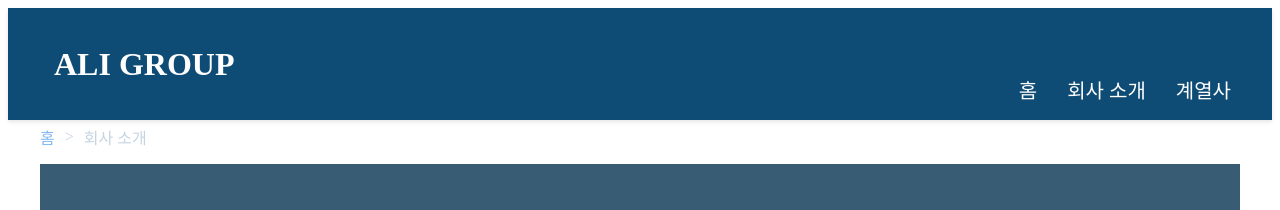
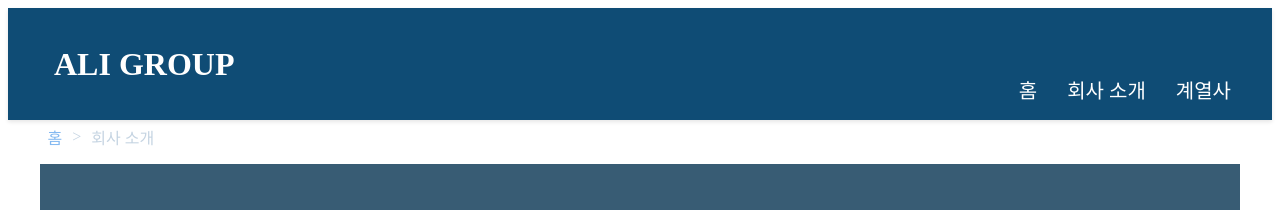
Before and after one commit to azgian/aligroupsvelte, a SvelteKit app: page /aboutUs in a window 1280 px wide. Shown: the top 210 px of the page. Built offline with nearby package versions, Linux system fonts and the light colour scheme.

Commit message:
네비게이션 좌측 여백

```diff
--- a/src/components/Breadcrumb.svelte
+++ b/src/components/Breadcrumb.svelte
@@ -19,7 +19,7 @@
 
 <style>
 	.breadcrumb {
-		padding: 5px 0 0;
+		padding: 5px 0 0 15px;
 		/* background-color: #f8f9fa; */
 		max-width: 1200px;
 		margin: 0 auto;
```
